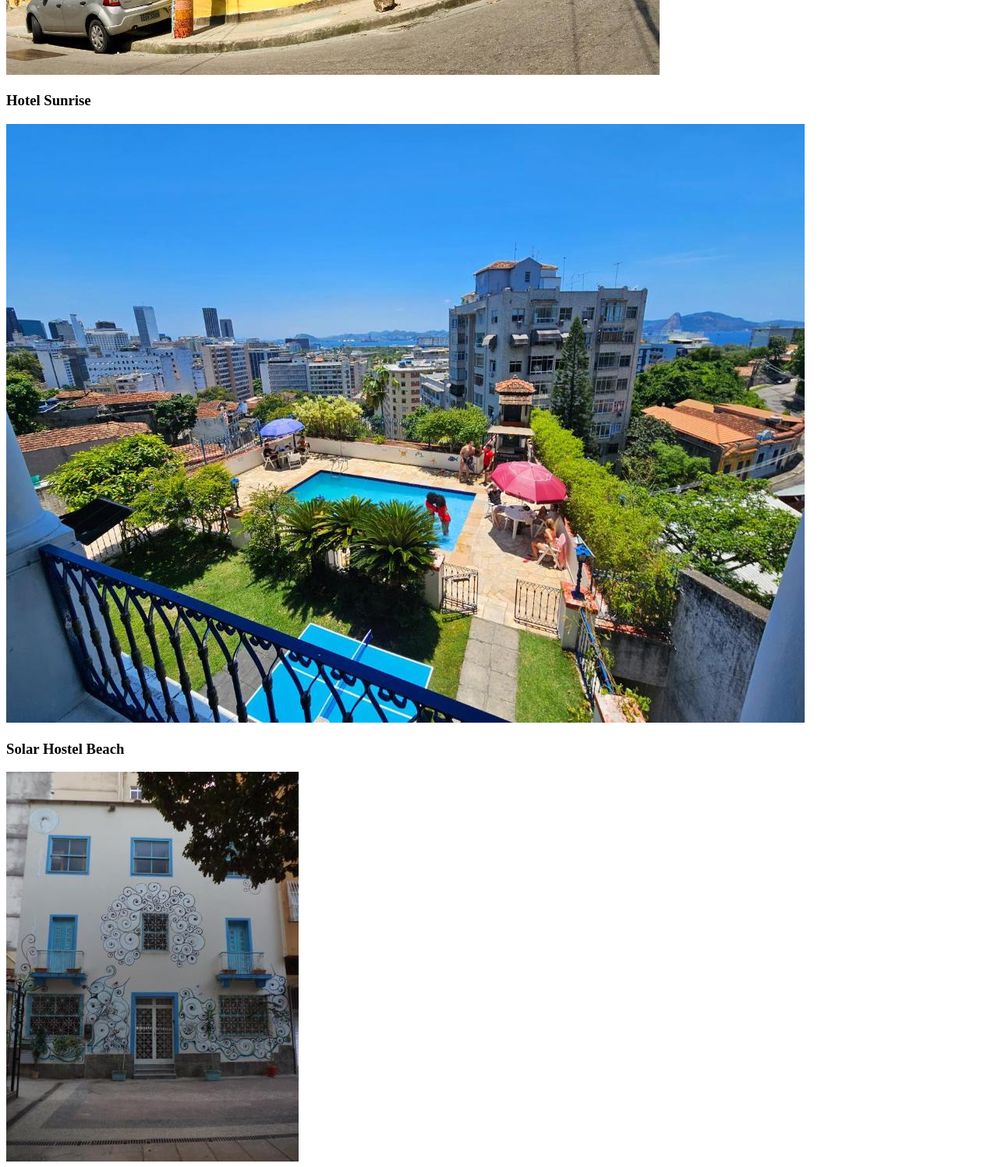
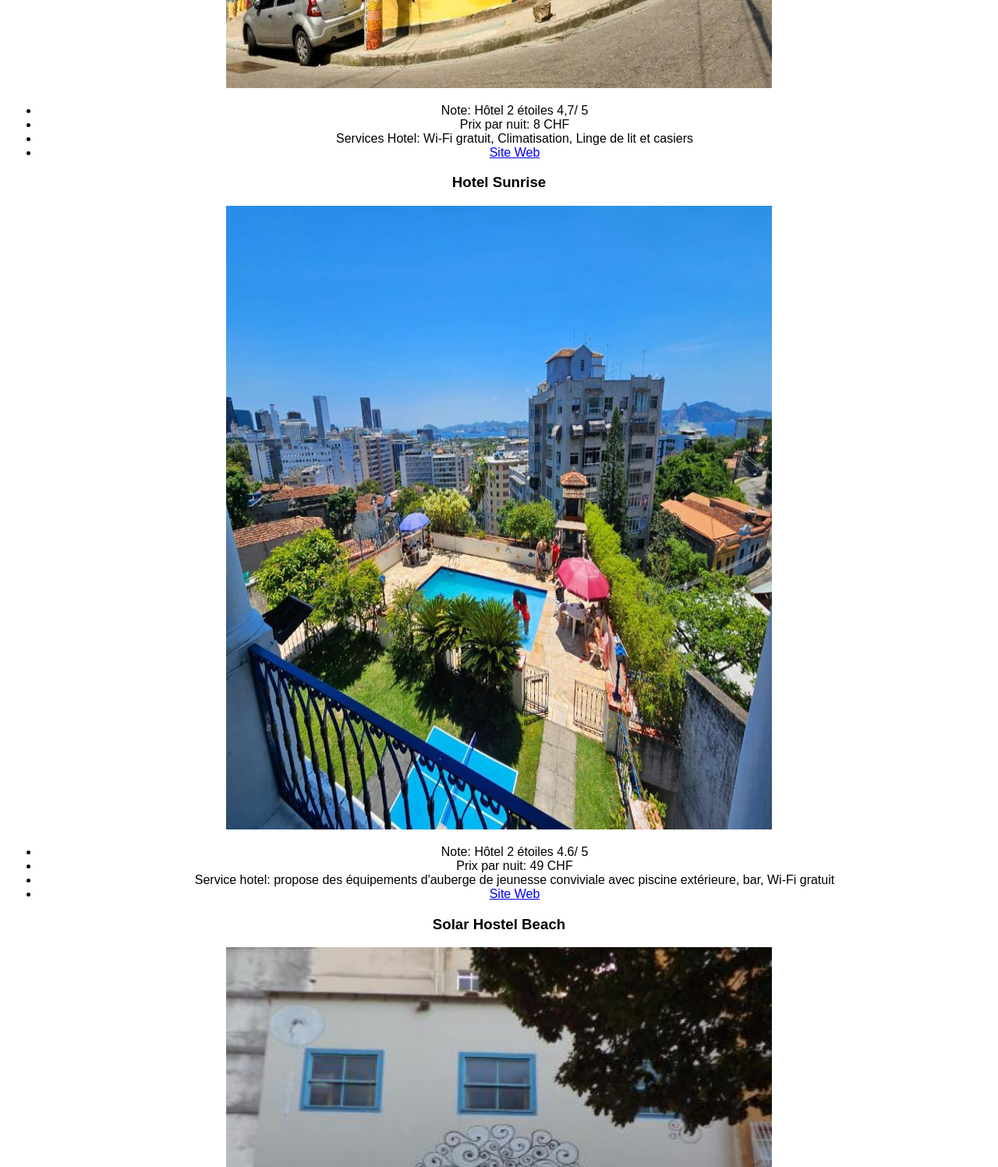
Before and after one commit to neegy18/projet_region_aout, a plain HTML site: page hebergement.html in a window 1280 px wide. Shown: the part 840-2337 px from the top of the page at 78% size. Drawn offline with Linux system fonts and the light colour scheme.

Commit message:
Ajout de description sur chaque hotel propose sur hotel premier prix, ajout sur la div flex-direction en row pour que les images soit horizontalement positioné dans le dossier progression.md ajout kommit de mon camarade

```diff
--- a/hebergement.html
+++ b/hebergement.html
@@ -4,25 +4,42 @@
     <meta charset="UTF-8">
     <meta name="viewport" content="width=device-width, initial-scale=1.0">
     <title>Hebergement Rio de Janeiro</title>
+    <link rel="stylesheet" href="style.css">
 </head>
-<body>
+<body class="bloc-principale">
     <h1>Hebergement Rio de Janeiro</h1>
-    <h2>Hebergement de premier prix</h2>
-    <div>
+        <h2>Hebergement de premier prix</h2>
         <div class="div-hotel-rio-premier-prix">
-            <h3>Hotel Maresias</h3>
-            <img src="Images/Hotel-Maresias-do-Leme-premier.jpg" alt="Hotel Rio de Janeiro">
+            <div class="div-hotel-maresias">
+                <h3>Hotel Maresias</h3>
+                <img height="800px" width="700px" src="Images/Hotel-Maresias-do-Leme-premier.jpg" alt="Hotel Rio de Janeiro">
+                <ul>
+                    <li>Note: Hôtel 2 étoiles  4,7/ 5 </li>
+                    <li>Prix par nuit: 8 CHF</li>
+                    <li>Services Hotel: Wi-Fi gratuit, Climatisation, Linge de lit et casiers</li>
+                    <li><a href="https://maresiasdoleme.com/en/"> Site Web</a></li>
+                </ul>
+            </div>
+            <div class="div-hotel-sunrise">
+                <h3>Hotel Sunrise</h3>
+                <img height="800px" width="700px" src="Images/Hostel-Sunrise.jpg" alt="Hotel Rio de Janeiro">
+                <ul>
+                    <li>Note: Hôtel 2 étoiles 4.6/ 5</li>
+                    <li>Prix par nuit: 49 CHF</li>
+                    <li>Service hotel: propose des équipements d'auberge de jeunesse conviviale avec piscine extérieure, bar, Wi-Fi gratuit </li>
+                    <li><a href="https://www.hostelsunrise.com/">Site Web</a></li>
+                </ul>
+            </div>
+            <div>
+                <h3> Solar Hostel Beach</h3>
+                <img height="800px" width="700px" src="Images/Solar-Hostel-Beach-Copacabana.jpg" alt="Hotel Rio de Janeiro">
+                <ul>
+                    <li>Note: Hôtel 2 étoiles 4,3 / 5</li>
+                    <li>Prix par nuit: 18 CHF</li>
+                    <li> Wi-Fi gratuit, climatisation, réception ouverte 24h/24, linge de lit et chambres avec salle de bain privative</li>
+                    <a href="https://www.solarhostels.com.br/">Site Web</a>
+                </ul>
+            </div>
         </div>
-        <div class="div-hotel-rio-premier-prix">
-            <h3>Hotel Sunrise</h3>
-            <img src="Images/Hostel-Sunrise.jpg" alt="Hotel Rio de Janeiro">
-        </div>
-        <div class="div-hotel-rio-premier-prix">
-            <h3> Solar Hostel Beach</h3>
-            <img src="Images/Solar-Hostel-Beach-Copacabana.jpg" alt="Hotel Rio de Janeiro">
-        </div>
-    </div>
-
-
 </body>
 </html>
```
Also changed, not shown: 1 other file.
